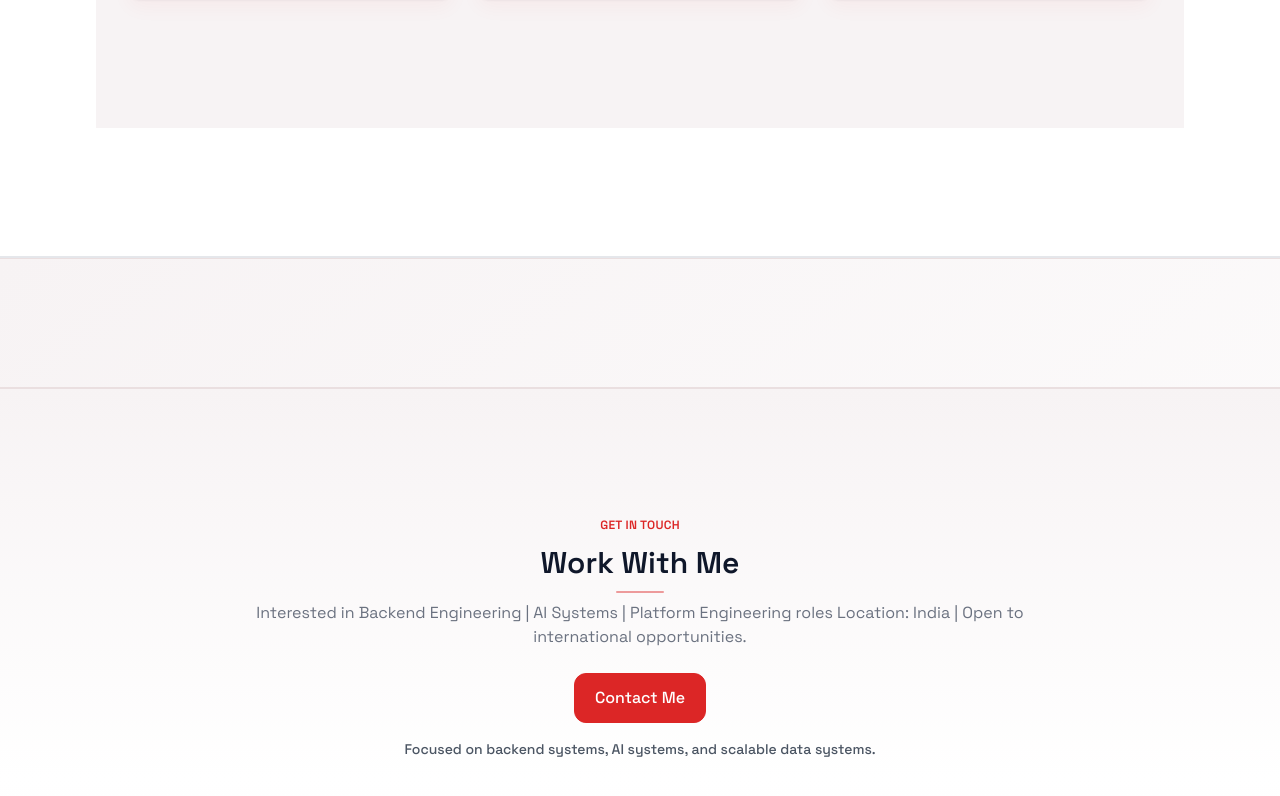
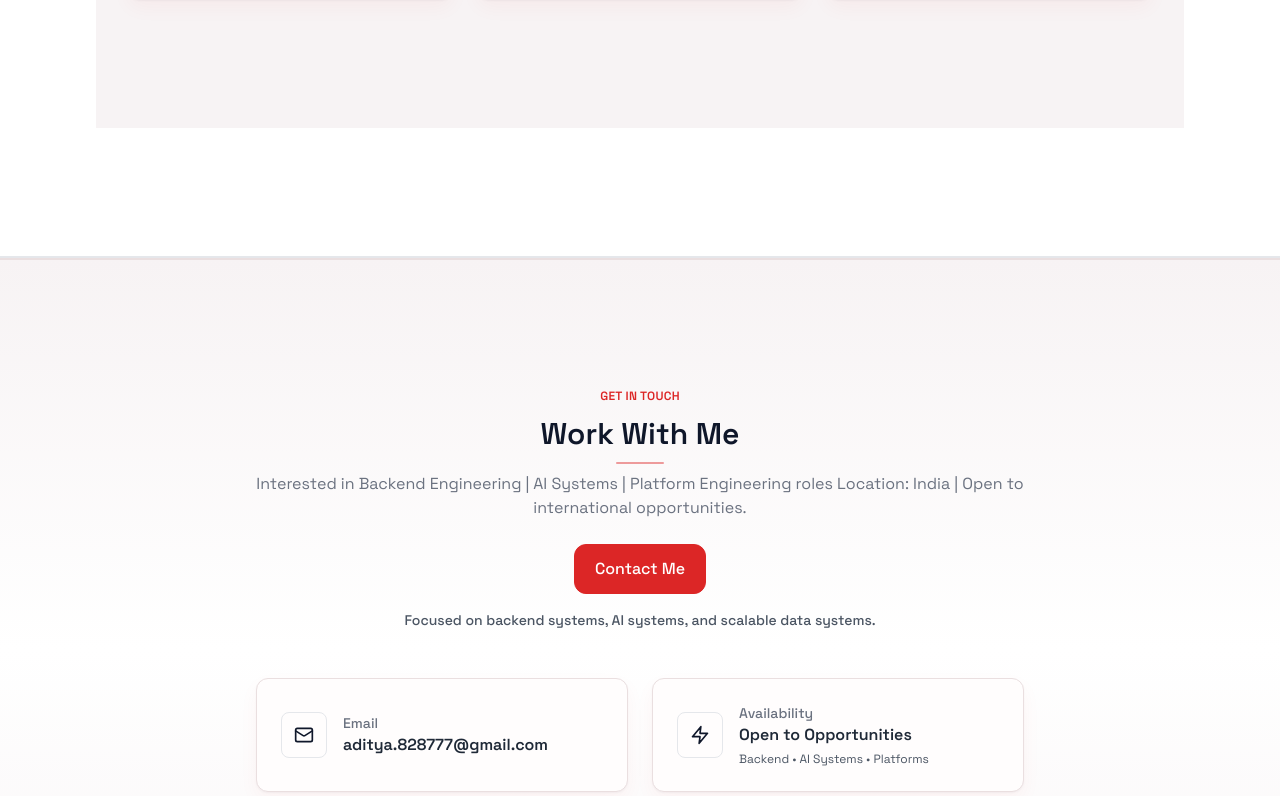
Before and after one commit to MasterAditya/portfolio, a React (Vite) app: page / in a window 1280 px wide. Shown: the part 5724-6520 px from the top of the page. Built offline with nearby package versions, Linux system fonts and the light colour scheme; no server answers.

Commit message:
fix: remove duplicate contact anchor wrapper causing incorrect scroll landing

```diff
--- a/src/pages/Home.jsx
+++ b/src/pages/Home.jsx
@@ -530,13 +530,7 @@ const Home = ({ language }) => {
       </section>
 
       {/* CONTACT SECTION */}
-      <section id="contact" className="py-20 sm:py-24 lg:py-32 bg-gradient-to-br from-[var(--background)] to-white relative border-b-2 border-[var(--border)]/30">
-        <div className="absolute top-0 right-0 w-96 h-96 bg-[var(--primary)]/10 rounded-full blur-3xl -mr-32 -mt-32"></div>
-
-        <div className="relative z-10">
-          <Contact language={language} onPhoneAction={requestPhoneAccess} />
-        </div>
-      </section>
+      <Contact language={language} onPhoneAction={requestPhoneAccess} />
 
       <HumanCheckModal
         open={Boolean(verificationRequest)}
```
